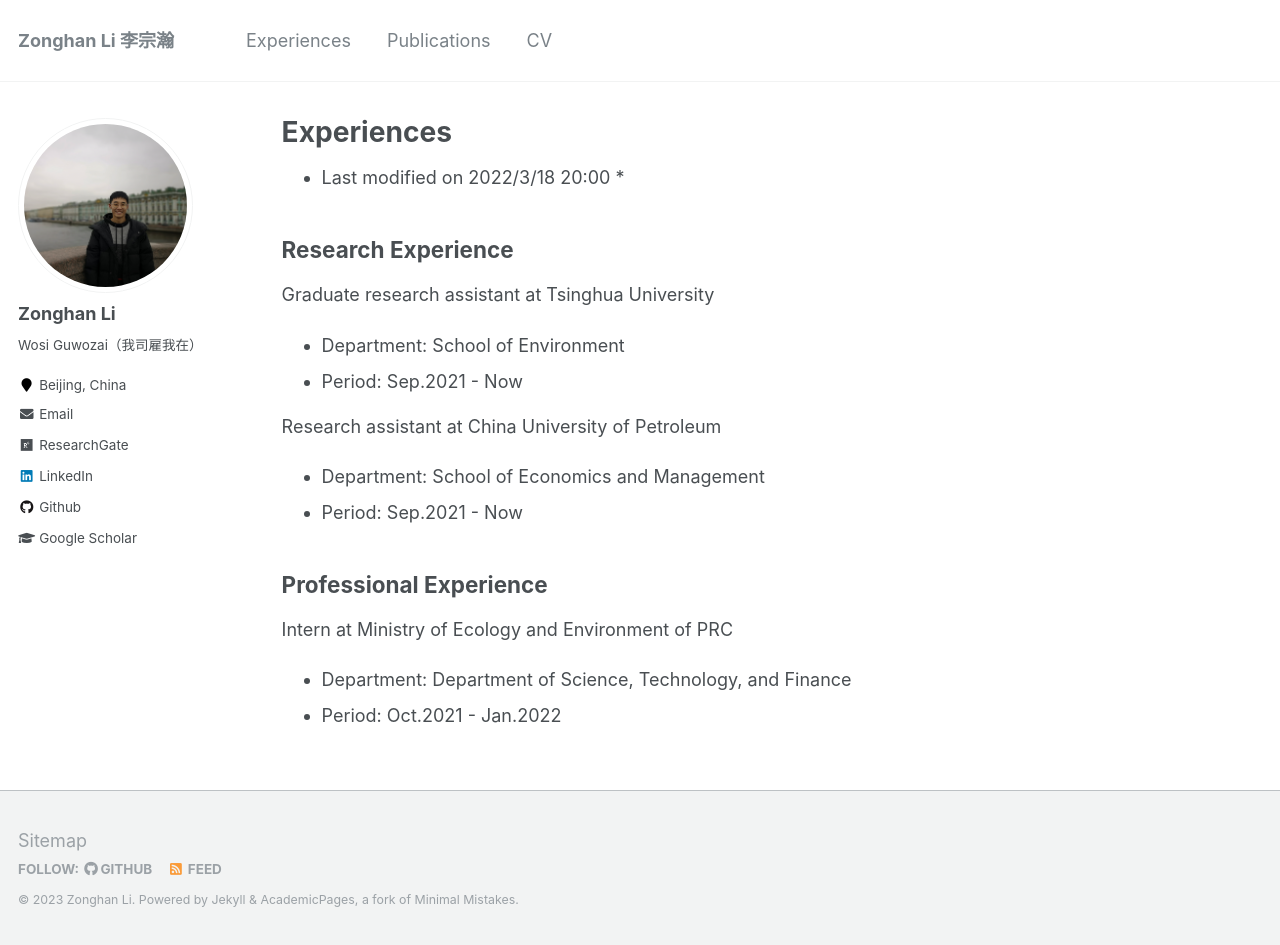
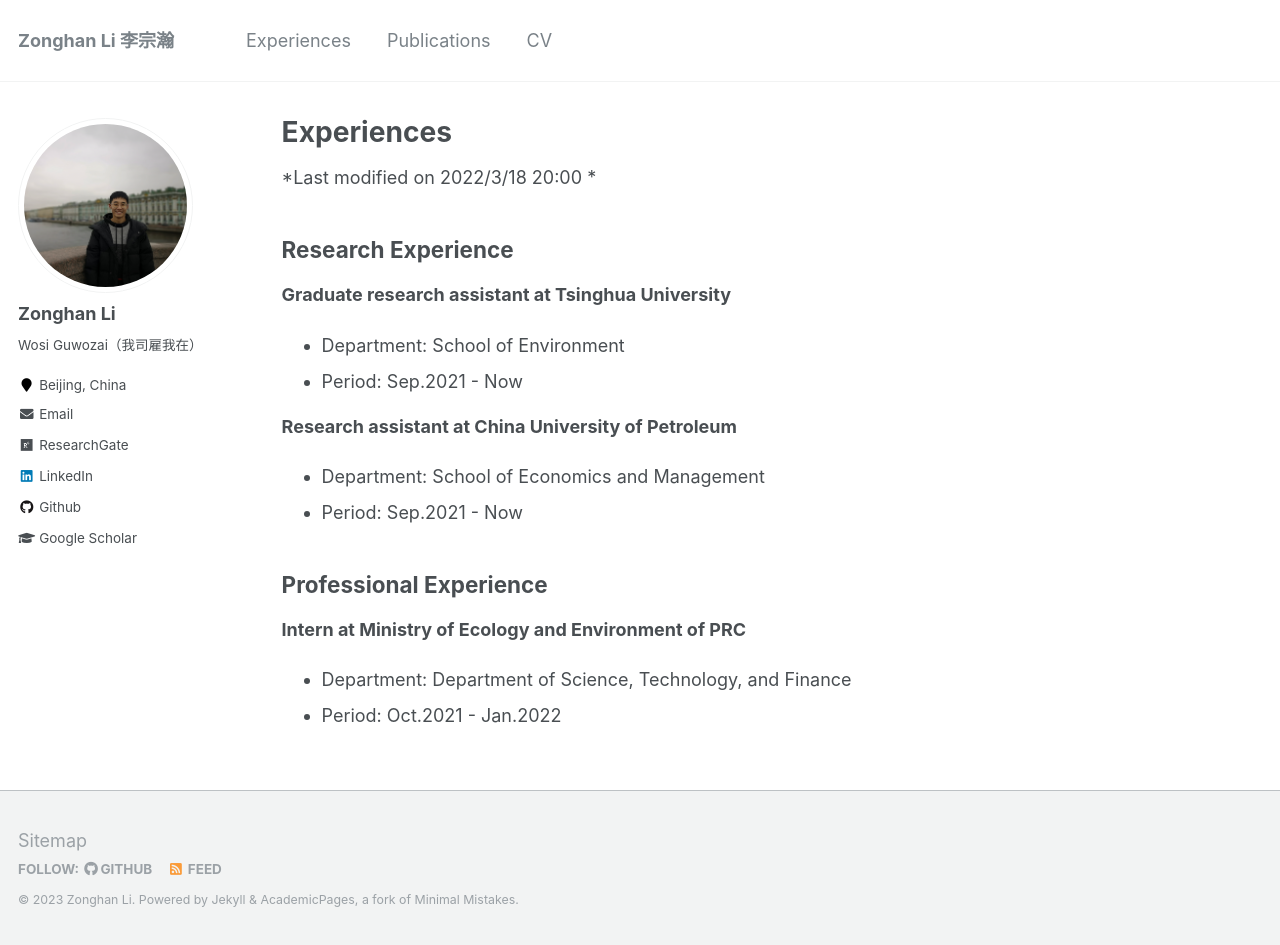
Before and after one commit to lzh3278/lzh.github.io, a Jekyll site: the page built from _pages/Experiences.md, in a window 1280 px wide and 945 px high. Built offline with Jekyll 4.4.1, drawn with Linux system fonts in a browser that asks for light colours.

```diff
--- a/_pages/Experiences.md
+++ b/_pages/Experiences.md
@@ -5,21 +5,21 @@ permalink: /experiences/
 author_profile: true
 ---
 
-* Last modified on 2022/3/18 20:00 *
+*Last modified on 2022/3/18 20:00 *
 
 
 Research Experience
 ------
-Graduate research assistant at Tsinghua University
+**Graduate research assistant at Tsinghua University**
 * Department: School of Environment
 * Period: Sep.2021 - Now
 
-Research assistant at China University of Petroleum
+**Research assistant at China University of Petroleum**
 * Department: School of Economics and Management
 * Period: Sep.2021 - Now
 
 Professional Experience
 ------
-Intern at Ministry of Ecology and Environment of PRC
+**Intern at Ministry of Ecology and Environment of PRC**
 * Department: Department of Science, Technology, and Finance
 * Period: Oct.2021 - Jan.2022
```
